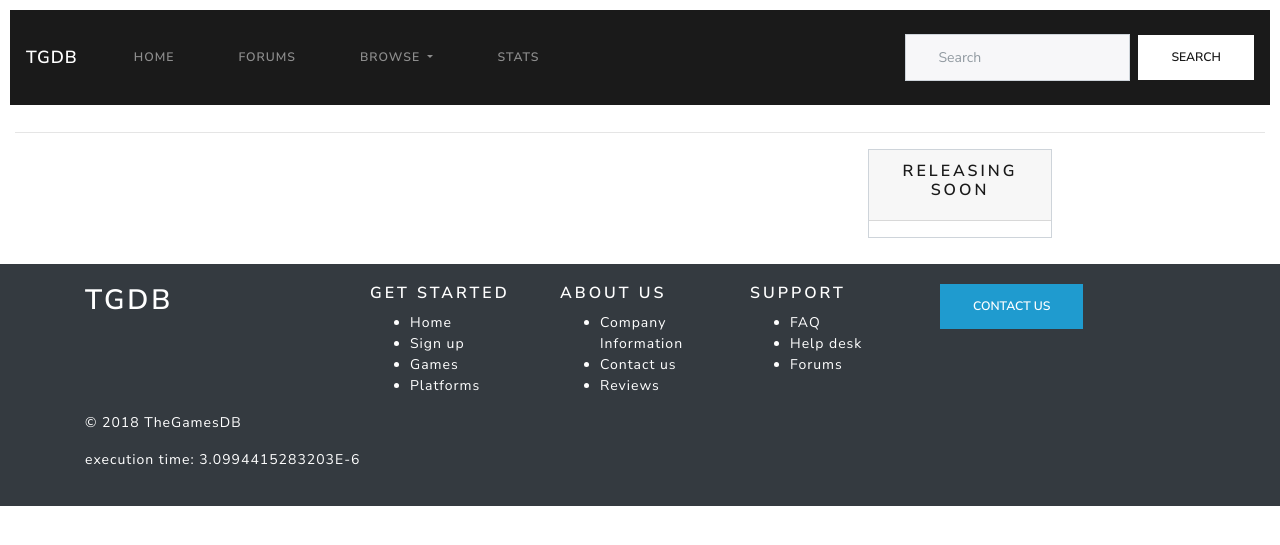
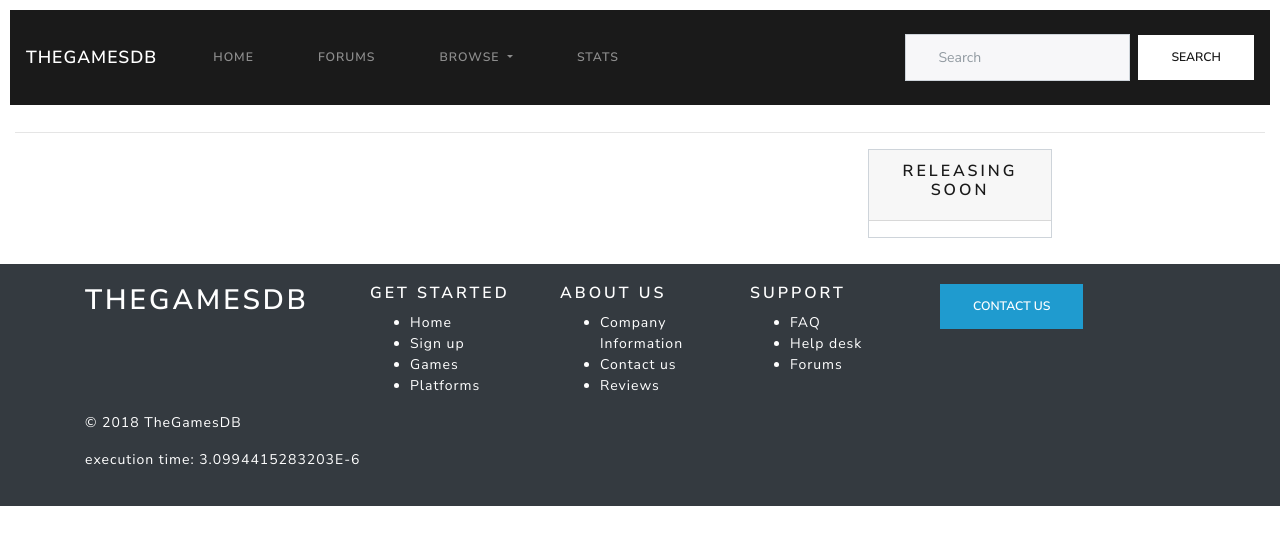
Before and after one commit to TheGamesDB/TheGamesDBv2, a PHP site: page /website/index.php in a window 1280 px wide. Shown: the top 545 px of the page. Run offline with PHP 8.4, Linux system fonts and the light colour scheme; data that the repository does not hold is empty; some libraries are stand-ins or nearby versions.

Commit message:
User Appropriate Site Name

```diff
--- a/website/include/header.footer.class.php
+++ b/website/include/header.footer.class.php
@@ -5,7 +5,7 @@ FOOTER::$_time_start = microtime(true);
 
 class HEADER
 {
-	private $_title = "TGDB";
+	private $_title = "TheGamesDB";
 	private $_printExtraHeader;
 
 	public function __construct()
@@ -73,7 +73,7 @@ class HEADER
 </head>
 <body>
 	<nav class="navbar navbar-expand-lg navbar-dark bg-primary" style="margin: 10px;">
-		<a class="navbar-brand" href="/">TGDB</a>
+		<a class="navbar-brand" href="/">TheGamesDB</a>
 		<button class="navbar-toggler" type="button" data-toggle="collapse" data-target="#navbarColor01" aria-controls="navbarColor01" aria-expanded="false" aria-label="Toggle navigation">
 			<span class="navbar-toggler-icon"></span>
 		</button>
@@ -118,7 +118,7 @@ class FOOTER
 			<div class="container">
 				<div class="row">
 					<div class="col-sm-3">
-						<h2 class="logo"><a href="/"> TGDB </a></h2>
+						<h2 class="logo"><a href="/"> TheGamesDB </a></h2>
 					</div>
 					<div class="col-sm-2">
 						<h5>Get started</h5>
```
